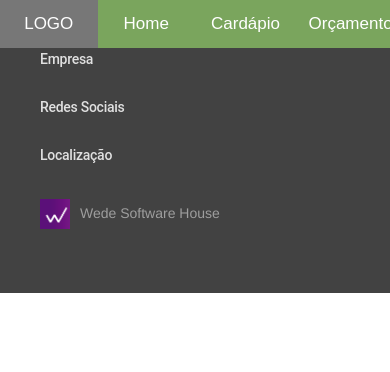
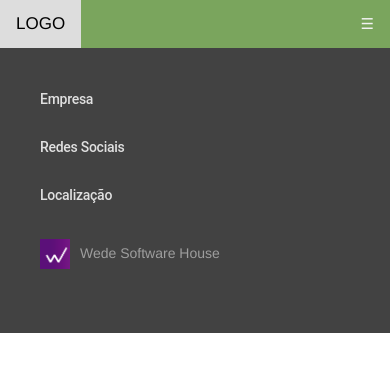
Before and after one commit to sessimsamirah/DivinoSabor, a PHP site: page /index.php in a window 390 px wide; the page is wider, and only the part inside the window is pictured. Shown: the top 372 px of that part. Run offline with PHP 8.4, Linux system fonts and the light colour scheme; some libraries are stand-ins or nearby versions.

Commit message:
Atualizando cabeçalho

```diff
--- a/head.php
+++ b/head.php
@@ -3,39 +3,79 @@
 <?php
 echo '
 
+<style>
+body {margin:0;}
 
-         <style>
-       /* Style the tab buttons */
-.tablink {
-    background-color: #7AA55D;
-    color: white;
-    float: left;
-    border: none;
-    outline: none;
-    cursor: pointer;
-    padding: 14px 16px;
-    font-size: 17px;
-    width: 25%;
+.topnav {
+  overflow: hidden;
+  background-color: #7AA55D;
 }
 
-/* Change background color of buttons on hover */
-.tablink:hover {
-    background-color: #777;
+.topnav a {
+  float: left;
+  display: block;
+  color: #f2f2f2;
+  text-align: center;
+  padding: 14px 16px;
+  text-decoration: none;
+  font-size: 17px;
 }
 
-/* Set default styles for tab content */
-.tabcontent {
-    color: white;
-    display: none;
-    padding: 50px;
-    text-align: center;
+.topnav a:hover {
+  background-color: #ddd;
+  color: black;
 }
 
-        </style>
+.active {
+  background-color: #4CAF50;
+  color: white;
+}
 
-<button class="tablink">LOGO</button>
-<a href="index.php"><button class="tablink" onclick="openCity("Paris", this, "green">Home</button></a>
-<a href="cardapio.php"><button class="tablink" onclick="openCity("Paris", this, "green")">Cardápio</button></a>
-<button class="tablink" onclick="openCity("Paris", this, "green")">Orçamento</button>
+.topnav .icon {
+  display: none;
+}
+
+@media screen and (max-width: 600px) {
+  .topnav a:not(:first-child) {display: none;}
+  .topnav a.icon {
+    float: right;
+    display: block;
+  }
+}
+
+@media screen and (max-width: 600px) {
+  .topnav.responsive {position: relative;}
+  .topnav.responsive .icon {
+    position: absolute;
+    right: 0;
+    top: 0;
+  }
+  .topnav.responsive a {
+    float: none;
+    display: block;
+    text-align: left;
+  }
+
+}
+</style>
+
+<div class="topnav" id="myTopnav">
+  <a href="#">LOGO</a>
+  <a href="index.php">Home</a>
+  <a href="cardapio.php">Cardápio</a>
+  <a href="#">Orçamento</a>
+  <a href="javascript:void(0);" style="font-size:15px;" class="icon" onclick="myFunction()">&#9776;</a>
+</div>
+
+<script>
+function myFunction() {
+    var x = document.getElementById("myTopnav");
+    if (x.className === "topnav") {
+        x.className += " responsive";
+    } else {
+        x.className = "topnav";
+    }
+}
+</script>
 ';
 ?>
```
